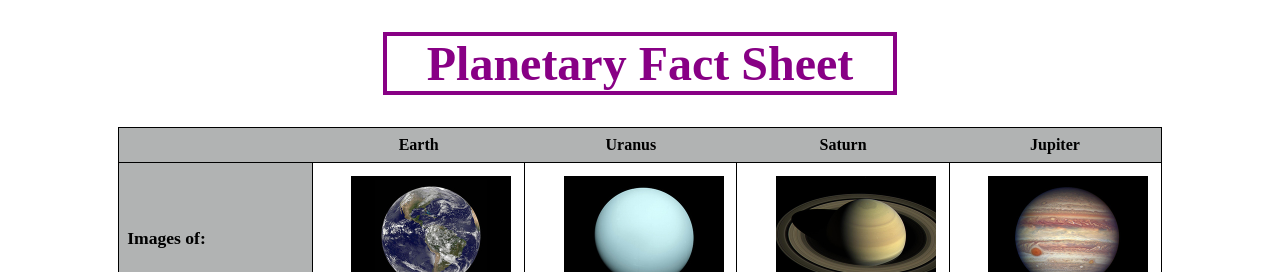
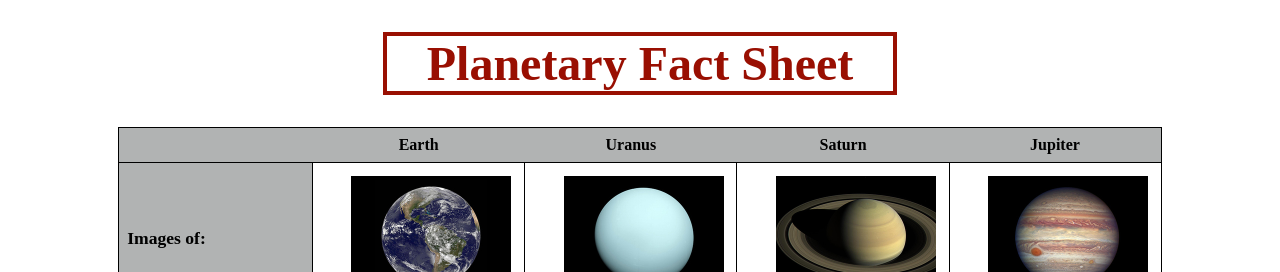
Before and after one commit to Francis-Torres/lab5, a plain HTML site: page index.html in a window 1280 px wide. Shown: the top 272 px of the page. Drawn offline with Linux system fonts and the light colour scheme.

Commit message:
h1 color

```diff
--- a/css/style.css
+++ b/css/style.css
@@ -1,13 +1,13 @@
 h1{
   width: 40%;
   padding: 0px;
-  border: 4px solid #880085;
+  border: 4px solid #990F02;
   margin-left: auto;
   margin-right: auto;
   font-size: 3em;
   font-weight: bold;
   text-align: center;
-  color: #880085;
+  color: #990F02;
 }
 img {
   width: 10em;
```
